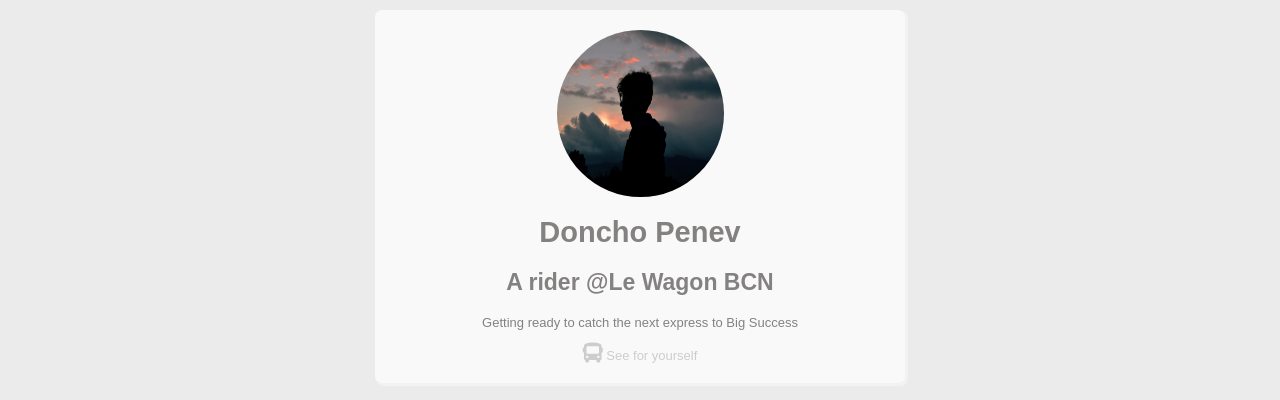
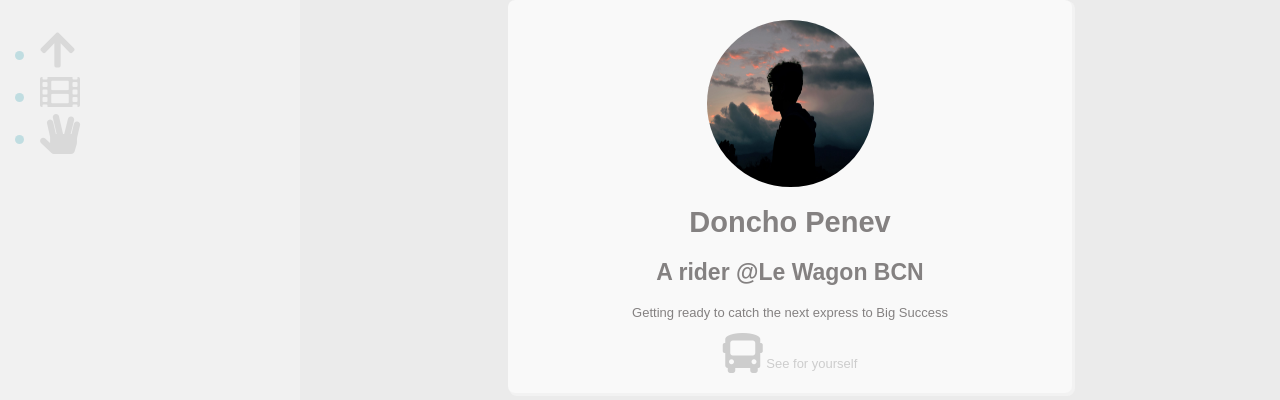
Before and after one commit to donpenev/profile, a plain HTML site: page index.html in a window 1280 px wide. Shown: the top 400 px of the page. Drawn offline with Linux system fonts and the light colour scheme; a web font is replaced by a local one.

Commit message:
cleaning up

```diff
--- a/index.html
+++ b/index.html
@@ -10,15 +10,34 @@
 
   <div class="container">
 
-    <div class="card text-center" id="top">
+    <div id="sidebar">
+      <ul>
+        <li>
+          <a href="#summary">
+           <i class="fas fa-arrow-up"></i>
+          </a>
+        </li>
+        <li>
+          <a href="#favorite-movies">
+            <i class="fas fa-film"></i>
+          </a>
+        </li>
+        <li>
+          <a href="#footer">
+           <i class="fas fa-hand-spock"></i>
+          </a>
+        </li>
+      </ul>
+    </div>
+    <div id="page-content">
+      <div class="card text-center" id="summary">
         <img class="img-circle avatar-normal" src="images/photo2.jpg" alt="Doncho Penev" >
         <h1>Doncho Penev</h1>
         <h2>A rider @Le Wagon BCN</h2>
         <p>Getting ready to catch the next express to Big Success</p>
         <a href="https://kitt.lewagon.com/alumni/donpenev" class=""><i class="fas fa-bus"></i> See for yourself</a>
       </div>
-
-    <div class="card">
+      <div class="card" id="favorite-movies">
         <ul class="list-inline">
           <li>
             <a href="facebook.com">
@@ -37,7 +56,6 @@
           </li>
         </ul>
       </div>
-
       <div class="card text-center">
         <h2>My Favourite Movies</h2>
         <table>
@@ -84,7 +102,6 @@
           </tbody>
         </table>
       </div>
-
       <div class="card">
         <ul class="list-inline">
           <li>
@@ -104,13 +121,13 @@
           </li>
         </ul>
       </div>
-
-    <div class="card text-center">
+      <div class="card text-center" id="footer">
         <h3>This page was created @</h4>
         <h3>
           <a href="https://lewagon.com/program" target="_blank">FullStack program @LeWagon</a>
         </h2>
       </div>
+    </div>
 
   </div>
 </body>
--- a/style.css
+++ b/style.css
@@ -47,7 +47,7 @@ i {
 }
 
 .container {
-  width: 530px;
+  width: 864px;
   margin: 0 auto;
 }
 
@@ -94,6 +94,22 @@ i {
   font-size: 20px;
 }
 
+#sidebar {
+  position: fixed;
+  width: 300px;
+  left: 0;
+  top: 0;
+  bottom: 0;
+  background-color: rgb(245,245,245);
+  opacity: 0.6;
+  color: #a4d4db;
+  font-size: 30px;
+}
+
+#page-content {
+  margin-left: 300px;
+}
+
 @media (max-width: 960px) {
   /* For a screen < 960px, this CSS will be read */
   .container {
```
Lines whose indentation alone changed are shown as unchanged.
